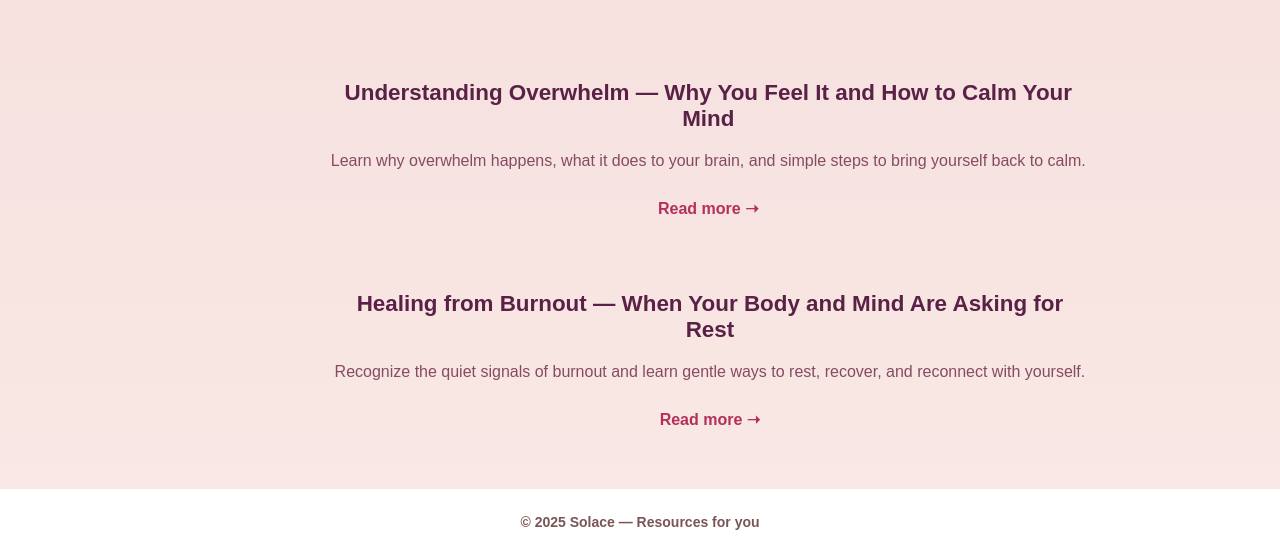
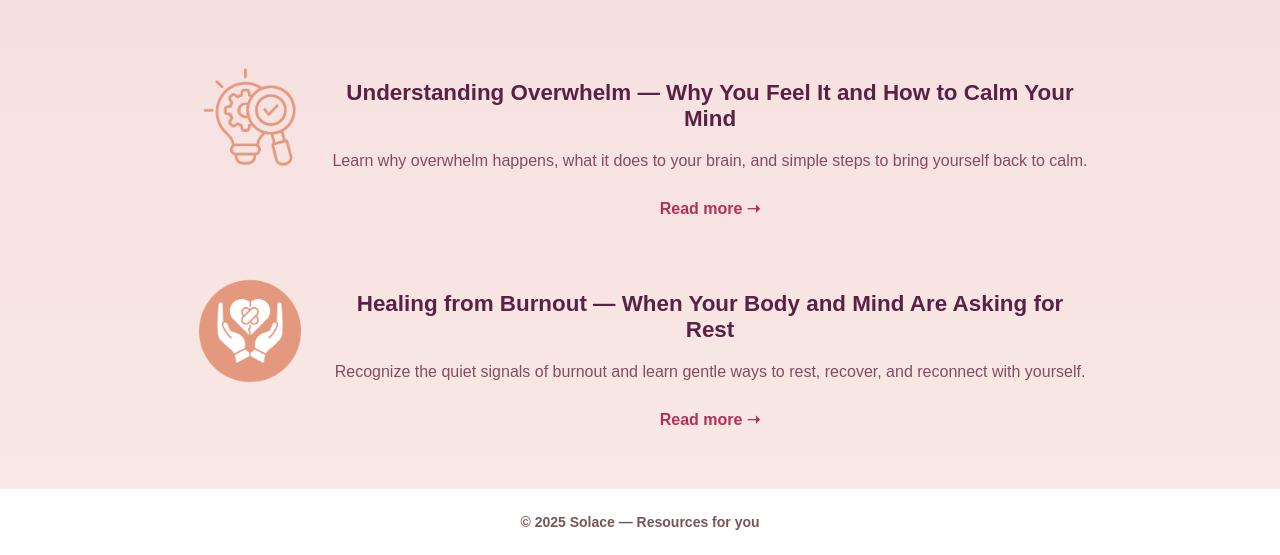
Before and after one commit to rcburnea-2029/Solace, a plain HTML site: page Resources.html in a window 1280 px wide. Shown: the part 309-864 px from the top of the page. Drawn offline with Linux system fonts and the light colour scheme.

Commit message:
Update Resources.html

```diff
--- a/Resources.html
+++ b/Resources.html
@@ -41,7 +41,7 @@
 			</div>
 			<div class="articles-list">
 				<article class="article-card">
-					<img src="understand.png" alt="" class="thumb">
+					<img src="img\understand.png" alt="" class="thumb">
 					<div>
 						<h3>Understanding Overwhelm — Why You Feel It and How to Calm Your Mind</h3>
 						<p>Learn why overwhelm happens, what it does to your brain, and simple steps to bring yourself back to calm.</p>
@@ -49,7 +49,7 @@
 					</div>
 				</article>
 				<article class="article-card">
-					<img src="heal.png" alt="" class="thumb">
+					<img src="img\heal.png" alt="" class="thumb">
 					<div>
 						<h3>Healing from Burnout — When Your Body and Mind Are Asking for Rest</h3>
 						<p>Recognize the quiet signals of burnout and learn gentle ways to rest, recover, and reconnect with yourself.</p>
```
